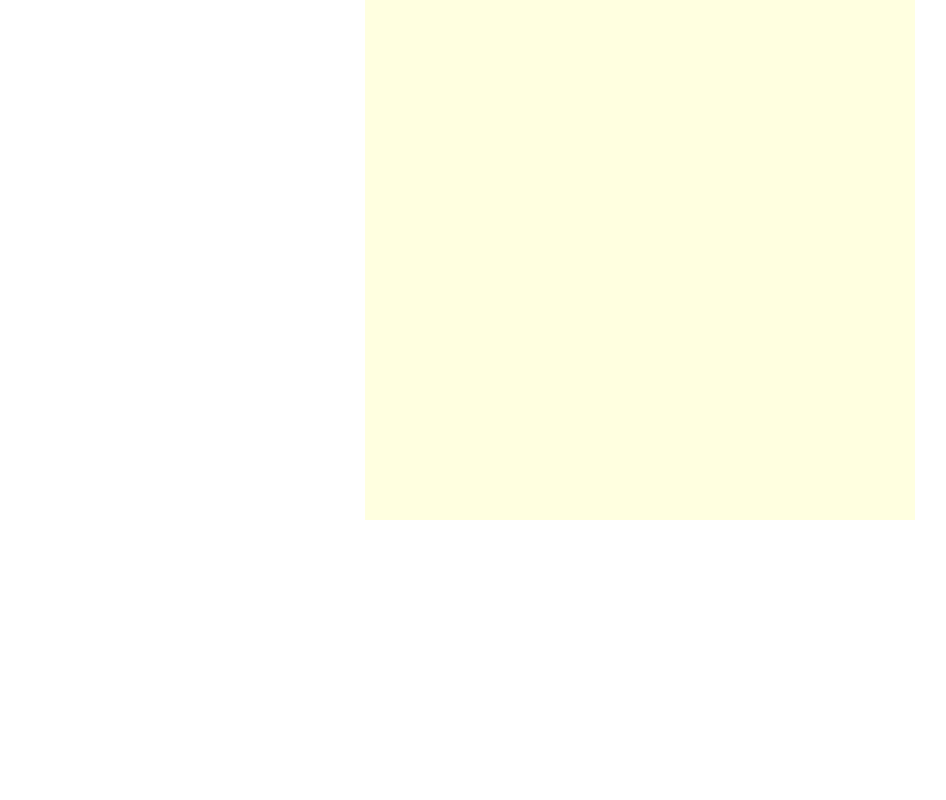
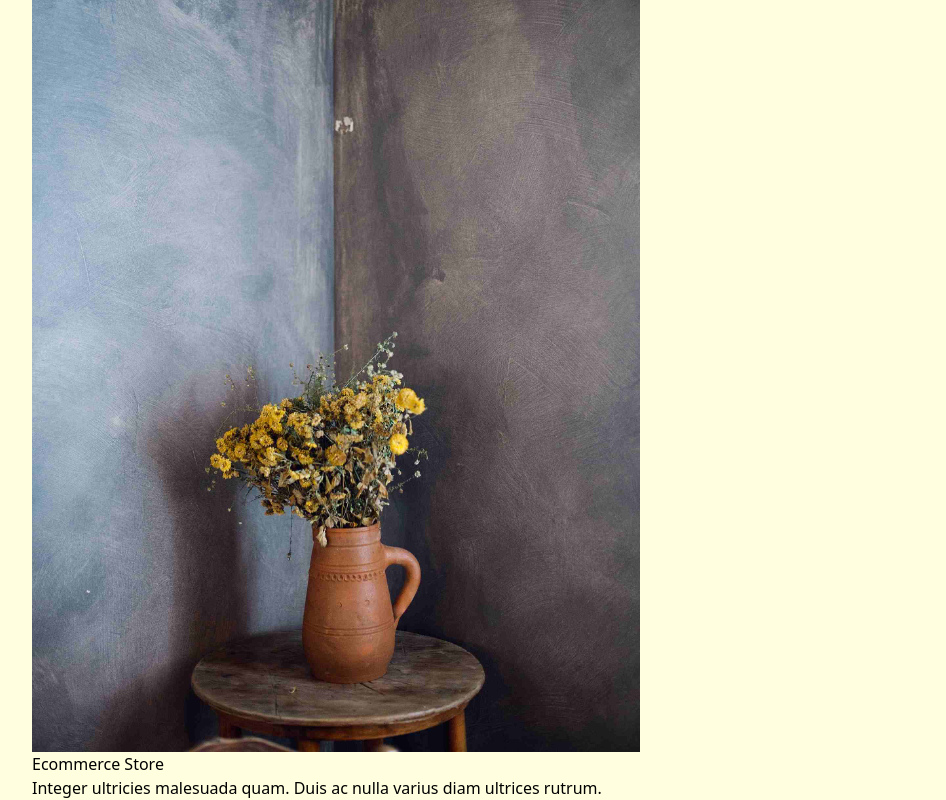
Before and after one commit to versacodes/amersian-portfolio, a Vue app: page / in a window 1280 px wide. Shown: the part 280-1080 px from the top of the page, without its empty margins (0-946 px from the left). Before the commit the page ends 800 px from the top, so only its background shows below. Built offline with nearby package versions, Linux system fonts and the light colour scheme.

Commit message:
Added and styled(with hover) new section for Projects Added temporary image(will remove later)

```diff
--- a/src/App.vue
+++ b/src/App.vue
@@ -26,6 +26,22 @@
     </section>
   </main>
 
+  <section class="py-6">
+    <h1 class="text-2xl font-bold text-center text-zinc-900">My Projects</h1>
+    <div>
+        <!-- the div below should loop over my projects later -->
+        <div class="hover:scale-[1.03] py-4 px-6 flex flex-col justify-center items-center">
+            <!-- just temporary image for now -->
+            <img src="./assets/plant4.jpg"
+                 alt="Project"
+                 class="h-[16rem] w-[100%]">
+            <div class="text-center bg-blue-950 p-6">
+                <h1 class="text-xl text-white font-semibold mb-4">Ecommerce Store</h1>
+                <p class="text-sm text-neutral-100 leading-6">Integer ultricies malesuada quam. Duis ac nulla varius diam ultrices rutrum.</p>
+            </div>
+        </div>
+    </div>
+  </section>
 </template>
 
 <style scoped>
```
Also changed, not shown: src/assets/plant4.jpg (added).
